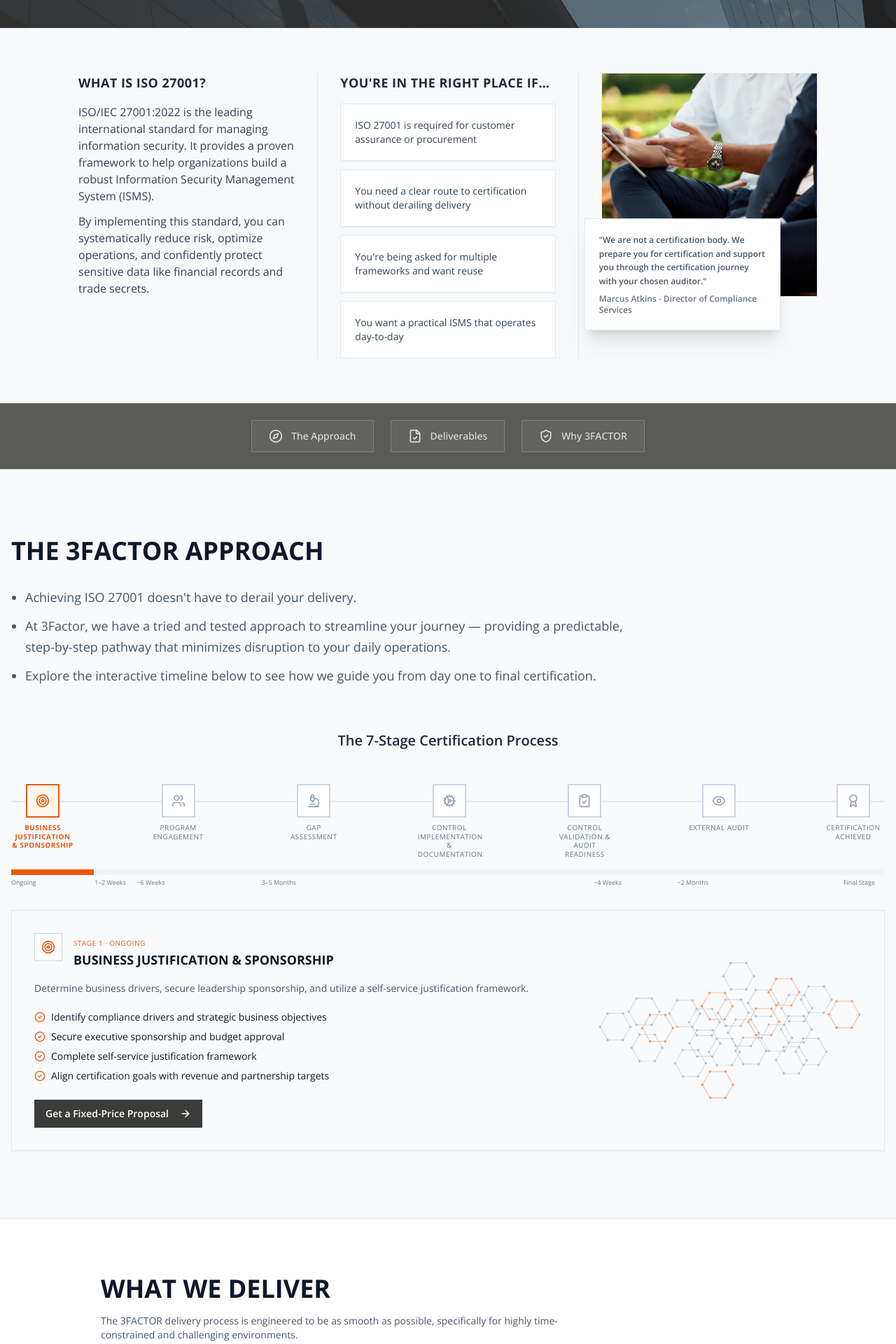
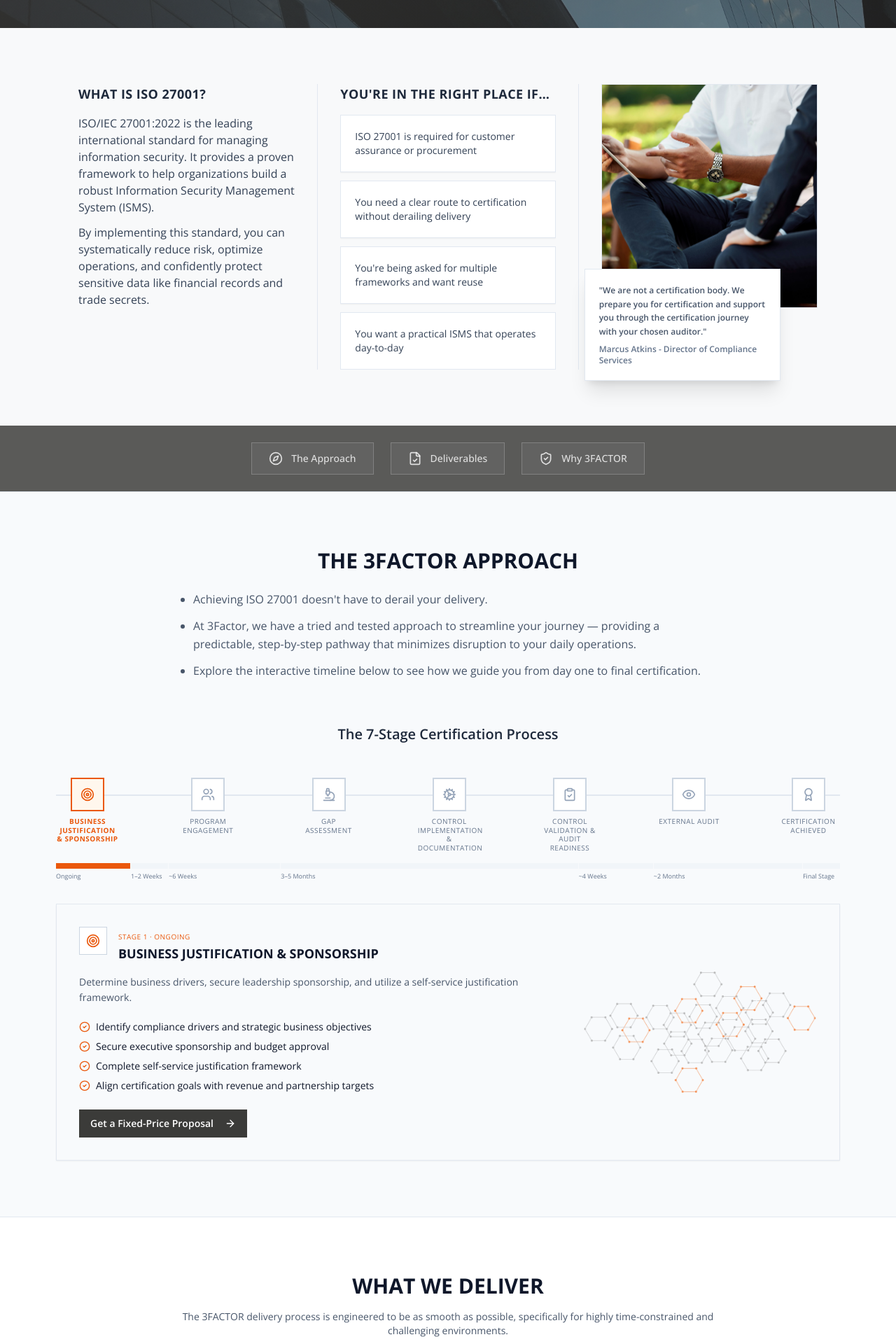
Before and after one commit to Sean3FACTOR/threefactor-glow-web, a React (Vite) app: page /services/iso-27001 in a window 1280 px wide. Shown: the part 280-2200 px from the top of the page at 70% size. Built offline with nearby package versions, Linux system fonts and the light colour scheme.

Commit message:
Visual polish ISO27001Page

```diff
--- a/src/pages/ISO27001Page.tsx
+++ b/src/pages/ISO27001Page.tsx
@@ -612,9 +612,9 @@ const ISO27001Page = () => {
 
 
       {/* ─── You're in the right place ─── */}
-      <section className="py-16 bg-[#F8F9FA]">
+      <section className="py-20 bg-[#F8F9FA]">
         <div className="container mx-auto px-4 max-w-6xl">
-        <div className="grid grid-cols-1 lg:grid-cols-3 items-start">
+        <div className="grid grid-cols-1 lg:grid-cols-3 items-stretch">
             {/* Column 1: What is ISO 27001? */}
             <div className="px-6 lg:px-8">
               {/* Mobile: accordion toggle */}
@@ -718,17 +718,18 @@ const ISO27001Page = () => {
 
 
       {/* ═══ SEGMENT 2: THE ROADMAP ═══ */}
-      <section id="roadmap" className="py-24 bg-slate-50 border-y border-slate-200">
-        <div className="container mx-auto px-4">
-
-          <h2 className="text-3xl md:text-4xl font-bold text-slate-900 uppercase mb-8">
+      <section id="roadmap" className="py-20 bg-slate-50 border-y border-slate-200">
+        <div className="container mx-auto px-4 max-w-6xl">
+          <div className="text-center mb-16">
+            <h2 className="text-2xl md:text-3xl font-bold text-slate-900 uppercase mb-6">
               THE 3FACTOR APPROACH
             </h2>
-          <ul className="text-lg text-slate-600 mb-16 max-w-4xl leading-relaxed space-y-3 list-disc pl-5">
+            <ul className="text-base text-slate-600 leading-relaxed space-y-3 list-disc list-outside pl-5 max-w-3xl mx-auto text-left">
               <li>Achieving ISO 27001 doesn't have to derail your delivery.</li>
               <li>At 3Factor, we have a tried and tested approach to streamline your journey — providing a predictable, step-by-step pathway that minimizes disruption to your daily operations.</li>
               <li>Explore the interactive timeline below to see how we guide you from day one to final certification.</li>
             </ul>
+          </div>
           <h3 className="text-xl font-semibold text-slate-800 text-center mb-12">
             The 7-Stage Certification Process
           </h3>
@@ -739,13 +740,12 @@ const ISO27001Page = () => {
       {/* ═══ SEGMENT 3: DELIVERABLES (Vertical Tabs / Accordion) ═══ */}
       <section id="deliverables" className="py-20 bg-white">
         <div className="container mx-auto px-4 max-w-5xl">
-
-          <h2 className="text-3xl md:text-4xl font-bold text-slate-900 uppercase mb-4">
+          <div className="text-center mb-12">
+            <h2 className="text-2xl md:text-3xl font-bold text-slate-900 uppercase mb-4">
               What we deliver
             </h2>
-          <p className="text-sm text-slate-600 mb-12 max-w-2xl">The 3FACTOR delivery process is engineered to be as smooth as possible, specifically for highly time-constrained and challenging environments.
-
-          </p>
+            <p className="text-sm text-slate-600 max-w-3xl mx-auto">The 3FACTOR delivery process is engineered to be as smooth as possible, specifically for highly time-constrained and challenging environments.</p>
+          </div>
 
           {/* Desktop: Vertical Tabs */}
           <div className="hidden lg:block">
@@ -881,9 +881,9 @@ const ISO27001Page = () => {
       </section>
 
       {/* ═══ STATS BANNER ═══ */}
-      <section className="py-10" style={{ backgroundColor: "#5A5A58" }}>
+      <section className="py-12" style={{ backgroundColor: "#5A5A58" }}>
         <div className="container mx-auto px-4 max-w-6xl">
-          <h2 className="text-2xl md:text-3xl font-bold text-white uppercase mb-6">
+          <h2 className="text-2xl md:text-3xl font-bold text-white uppercase mb-8">
             Why organisations choose 3FACTOR
           </h2>
           <div className="grid grid-cols-1 sm:grid-cols-2 lg:grid-cols-4 gap-6">
@@ -906,15 +906,15 @@ const ISO27001Page = () => {
       </section>
 
       {/* ═══ WHY 3FACTOR (with Approach merged) ═══ */}
-      <section id="why-3factor" className="pt-10 pb-16" style={{ backgroundColor: "#F8F9FA" }}>
+      <section id="why-3factor" className="py-20" style={{ backgroundColor: "#F8F9FA" }}>
         <div className="container mx-auto px-4 max-w-6xl">
 
           {/* Problems & Solutions */}
           <div id="approach">
-            <h3 className="text-lg md:text-xl font-bold text-slate-900 uppercase mb-2">
+            <h2 className="text-2xl md:text-3xl font-bold text-slate-900 uppercase mb-4">
               HOW WE HELP YOU AVOID COMMON ISO 27001 PITFALLS
-            </h3>
-            <p className="text-lg text-slate-600 mb-10">
+            </h2>
+            <p className="text-sm text-slate-600 mb-12 max-w-3xl">
               Our tried and tested approach ensures your certification journey stays on track while avoiding these frequent industry traps.
             </p>
             <div className="grid grid-cols-1 lg:grid-cols-12 gap-8 items-start">
@@ -997,7 +997,7 @@ const ISO27001Page = () => {
       <section className="py-20 bg-white">
         <div className="container mx-auto px-4 max-w-3xl">
 
-          <h2 className="text-3xl md:text-4xl font-bold text-slate-900 uppercase mb-10">
+          <h2 className="text-2xl md:text-3xl font-bold text-slate-900 uppercase mb-10">
             Frequently asked questions
           </h2>
           <Accordion type="single" collapsible className="w-full">
@@ -1022,9 +1022,9 @@ const ISO27001Page = () => {
       </section>
 
       {/* ═══ FINAL CTA ═══ */}
-      <section className="py-24 bg-white border-t border-slate-200">
+      <section className="py-20 bg-white border-t border-slate-200">
         <div className="container mx-auto px-4 max-w-3xl text-center">
-          <h2 className="text-3xl md:text-4xl font-bold uppercase mb-4 text-slate-900">
+          <h2 className="text-2xl md:text-3xl font-bold uppercase mb-4 text-slate-900">
             Ready to start?
           </h2>
           <p className="text-sm text-slate-600 mb-8 max-w-xl mx-auto">
```
Lines whose indentation alone changed are shown as unchanged.
